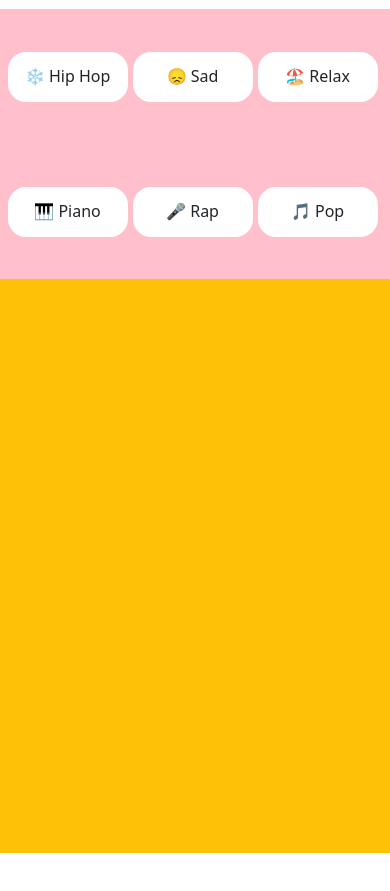
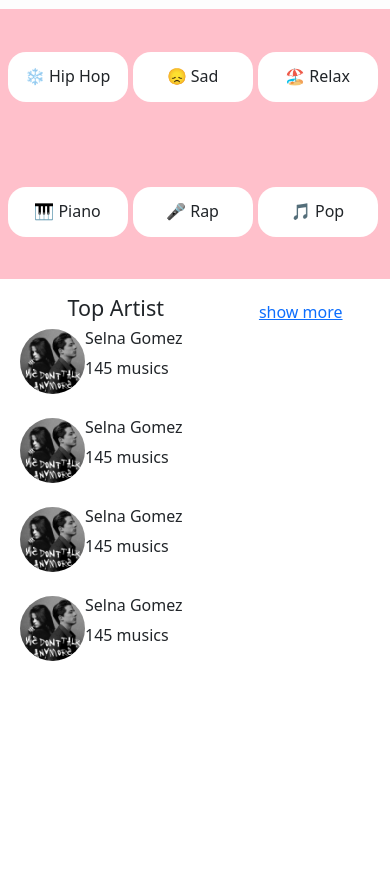
Before and after one commit to sajjadmirave/BeeMusic, a website: page index.html in a window 390 px wide. Shown: the part 719-1610 px from the top of the page. Drawn offline with nearby package versions, Linux system fonts and the light colour scheme; files whose address does not match are found by name.

Commit message:
create artist and not responsive theme

```diff
--- a/index.html
+++ b/index.html
@@ -44,6 +44,9 @@
 
     <!-- ! link shorcut -->
     <link rel="stylesheet" href="./css/shortcut.css" />
+
+    <!-- ! link artist -->
+    <link rel="stylesheet" href="./css/artist.css" />
 
     <title>Hello, world!</title>
   </head>
@@ -201,7 +204,7 @@
           <a href="">show more</a>
         </div>
         <!-- ** music -->
-        <div class="music-area">
+        <div class="music-area ms-lg-4">
           <!-- todo ; ***** -->
           <br /><br />
           <div class="single-box-music">
@@ -465,23 +468,105 @@
             <h6>😞 Sad</h6>
           </div>
           <!-- ****** -->
-          <div class="short-cut-box d-flex justify-content-center align-items-center pt-2"
-          ">
+          <div class="short-cut-box d-flex justify-content-center
+          align-items-center pt-2" ">
           <h6>🏖️ Relax</h6>
         </div>
         <!-- ****** -->
-        <div class="short-cut-box d-flex justify-content-center align-items-center pt-2">
+        <div
+          class="short-cut-box d-flex justify-content-center align-items-center pt-2"
+        >
           <h6>🎹 Piano</h6>
         </div>
         <!-- ***** -->
-        <div class="short-cut-box d-flex justify-content-center align-items-center pt-2">
+        <div
+          class="short-cut-box d-flex justify-content-center align-items-center pt-2"
+        >
           <h6>🎤 Rap</h6>
         </div>
         <!-- ****** -->
-        <div class="short-cut-box d-flex justify-content-center align-items-center pt-2">
+        <div
+          class="short-cut-box d-flex justify-content-center align-items-center pt-2"
+        >
           <h6>🎵 Pop</h6>
         </div>
+      </div>
+
+      <!-- create artist  -->
+      <div class="artist-area">
+        <div
+          class="artist-header d-flex align-items-center justify-content-around pt-3"
+        >
+          <h4>Top Artist</h4>
+          <a href="">show more</a>
         </div>
+        <!-- todo single box -->
+        <div class="artist-single-box-data">
+          <div class="single-artist-box">
+            <!-- ** img artist -->
+            <div class="artist-img">
+              <img src="./image/gdswwfa.jpg" alt="" />
+            </div>
+            <!-- ** img artist -->
+
+            <div class="text-artist">
+              <h6>Selna Gomez</h6>
+              <span>145 musics</span>
+            </div>
+          </div>
+          <!-- todo single box -->
+<br>
+          <!-- todo single box -->
+          <div class="artist-single-box-data">
+            <div class="single-artist-box">
+              <!-- ** img artist -->
+              <div class="artist-img">
+                <img src="./image/gdswwfa.jpg" alt="" />
+              </div>
+              <!-- ** img artist -->
+
+              <div class="text-artist">
+                <h6>Selna Gomez</h6>
+                <span>145 musics</span>
+              </div>
+            </div>
+            <!-- todo single box -->
+<br>
+            <!-- todo single box -->
+          <div class="artist-single-box-data">
+            <div class="single-artist-box">
+              <!-- ** img artist -->
+              <div class="artist-img">
+                <img src="./image/gdswwfa.jpg" alt="" />
+              </div>
+              <!-- ** img artist -->
+
+              <div class="text-artist">
+                <h6>Selna Gomez</h6>
+                <span>145 musics</span>
+              </div>
+          </div>
+          <!-- todo single box -->
+
+    <br>      <!-- todo single box -->
+          <div class="artist-single-box-data">
+            <div class="single-artist-box">
+              <!-- ** img artist -->
+              <div class="artist-img">
+                <img src="./image/gdswwfa.jpg" alt="" />
+              </div>
+              <!-- ** img artist -->
+
+              <div class="text-artist">
+                <h6>Selna Gomez</h6>
+                <span>145 musics</span>
+              </div>
+          </div>
+          <!-- todo single box -->
+          <br>
+          </div>
+        </div>
+        <!-- *** right box 👇-->
       </div>
 
       <!-- body area 👇 -->
--- a/sass/_functions.scss
+++ b/sass/_functions.scss
@@ -36,3 +36,9 @@
   background: white;
   border-radius: 18px;
 }
+
+@mixin artist-setting {
+  width: 65px;
+  height: 65px;
+  border-radius: 50%;
+}
--- /dev/null
+++ b/sass/artist.scss
@@ -0,0 +1,18 @@
+@import "./functions";
+
+.artist-area {
+  height: calc(100vh - 270px);
+  background: #ffffff;
+  padding-left: 20px;
+  .single-artist-box {
+    display: flex;
+    .artist-img img {
+      @include artist-setting();
+    }
+  }
+}
+
+.artist-single-box-data {
+  display: flex;
+  flex-flow: column;
+}
--- a/sass/music.scss
+++ b/sass/music.scss
@@ -4,7 +4,7 @@
   height: 213px;
   display: flex;
   flex-flow: column;
-  justify-content: center;
+  justify-content: center !important;
   align-items: center;
   overflow-y: auto;
 
```
Also changed, not shown: css/artist.css (added), css/music.css.
